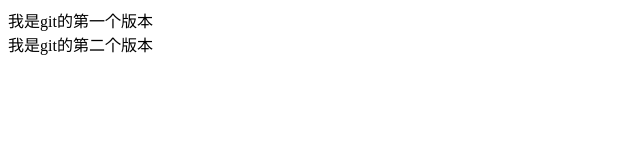
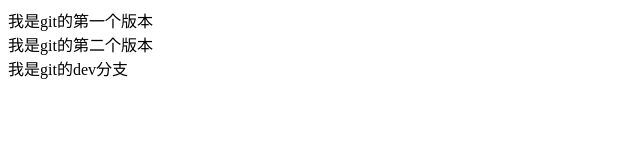
Before and after one commit to Lander-xiong/mybook, a plain HTML site: page index.html in a window 1280 px wide. Shown: the whole page, without its empty margins (0-640 px from the left). Drawn offline with Linux system fonts and the light colour scheme.

Commit message:
我的dev分支结构

```diff
--- a/index.html
+++ b/index.html
@@ -9,7 +9,7 @@
 </head>
 
 <body>
-    我是git的第一个版本<br>我是git的第二个版本
+    我是git的第一个版本<br>我是git的第二个版本<br> 我是git的dev分支
 </body>
 
 </html>
```
